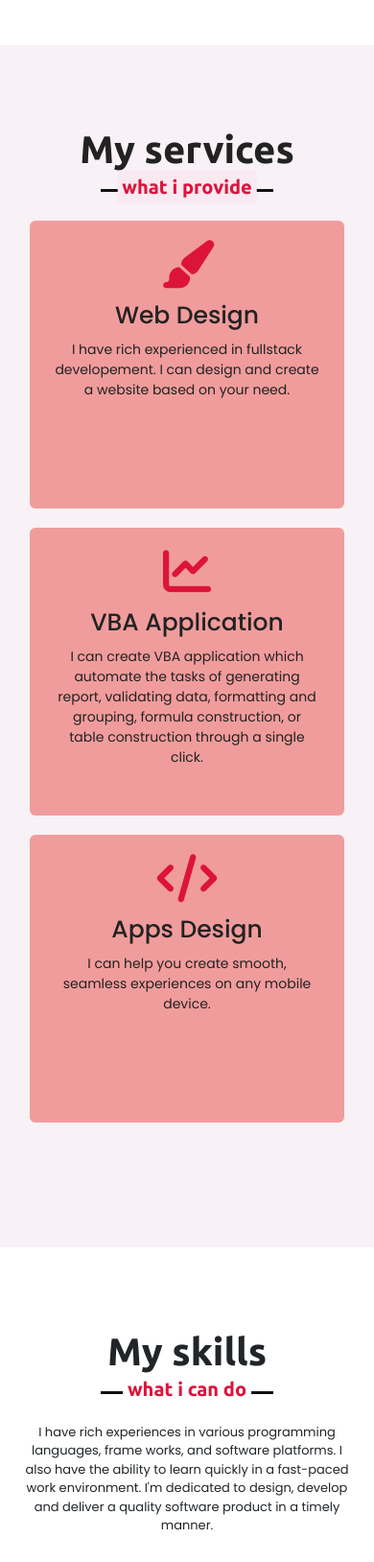
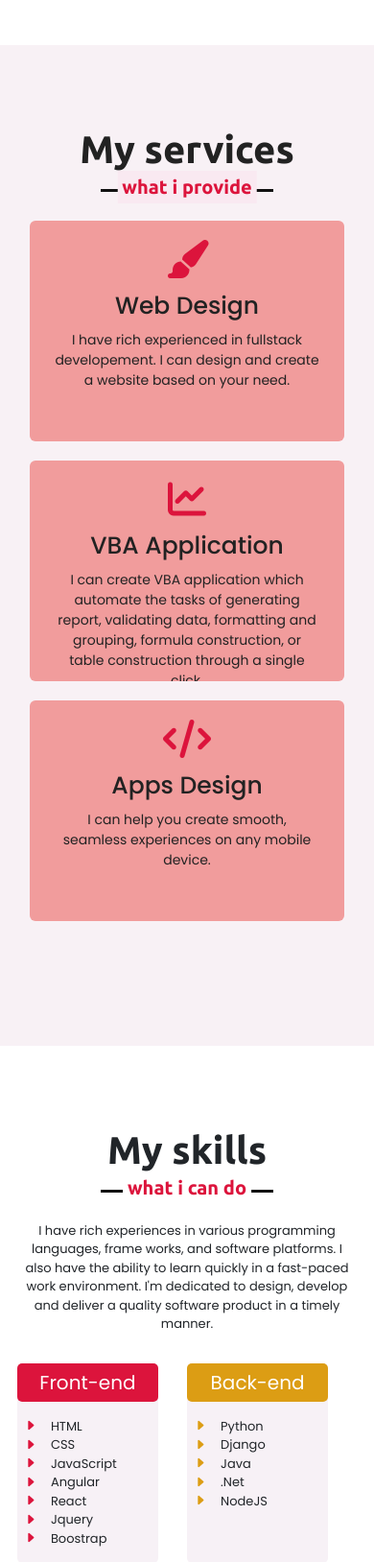
Before and after one commit to thao97py/djanggo-portflio-web-app, a Django app: page /about in a window 390 px wide. Shown: the part 997-2625 px from the top of the page at 96% size. Run offline with Django 3.2, Linux system fonts and the light colour scheme; some libraries are stand-ins or nearby versions.

Commit message:
Update homePageStyle.css
modified some css

```diff
--- a/static/css/homePageStyle.css
+++ b/static/css/homePageStyle.css
@@ -445,7 +445,7 @@ section .title::after{
 }
 .services .serv-content .mycard .status .btn-secondary{
   background-color: crimson;
-  margin-top: 50px;
+  margin-top: 2%;
   transition: all 0.3s ease;
   border: 2px solid crimson;
 }
@@ -866,6 +866,10 @@ section .title::after{
     padding-left: 5%;
     padding-right: 5%;
   }
+  .services{
+    padding-left: 4%;
+    padding-right: 4%;
+  }
   .services .serv-content .mycard .box p{
     font-size: 14px;
   }
@@ -916,6 +920,9 @@ section .title::after{
   }
   section .title{
     margin-bottom: 30px;
+  }
+  .services .serv-content .mycard i {
+    font-size: 40px;
   }
 }
 @media(max-width:900px){
@@ -1000,8 +1007,16 @@ section .title::after{
     .max-width{
         padding: 0 50px;
     }
+    .services{
+      padding-left: 15%;
+      padding-right: 15%;
+    }
     .services .serv-content .mycard{
       width: 100%;
+      height:230px;
+    }
+    .services .serv-content .mycard .status .btn-secondary {
+      margin-top: 0%;
     }
     .teams .carousel .mycard, .projects .carousel .mycard{
       width: 100%;
```
